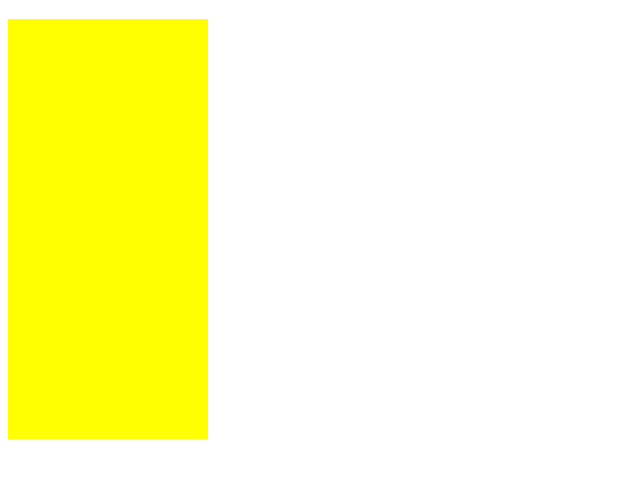
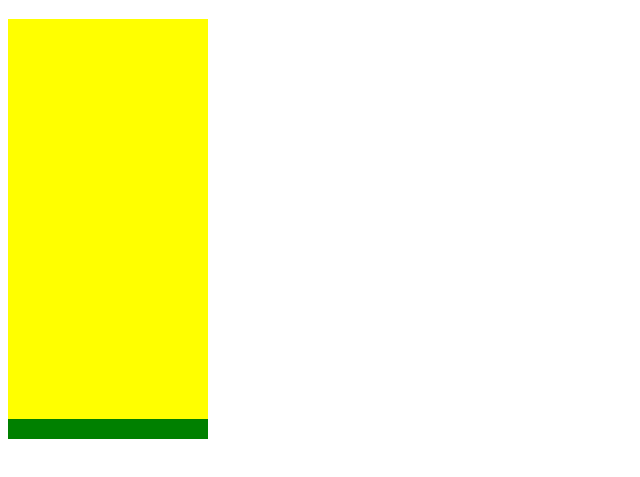
Before and after one commit to PJMantoss/tetris-game, a plain HTML site: page index.html in a window 1280 px wide. Shown: the part 61-538 px from the top of the page, without its empty margins (0-640 px from the left). Drawn offline with Linux system fonts and the light colour scheme.

Commit message:
update styling

```diff
--- a/style.css
+++ b/style.css
@@ -18,3 +18,7 @@ div {
 .block2{
     background: purple;
 }
+
+.block3 {
+    background: green;
+}
```
